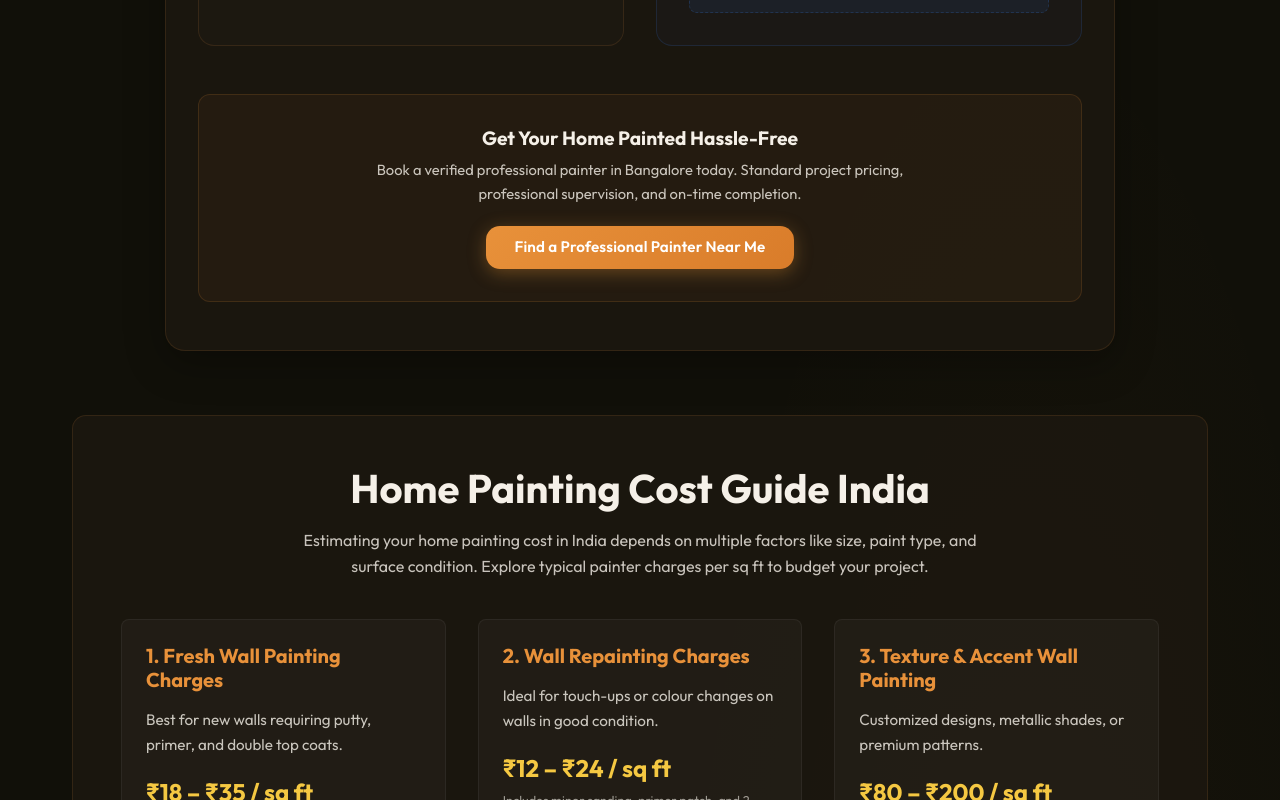
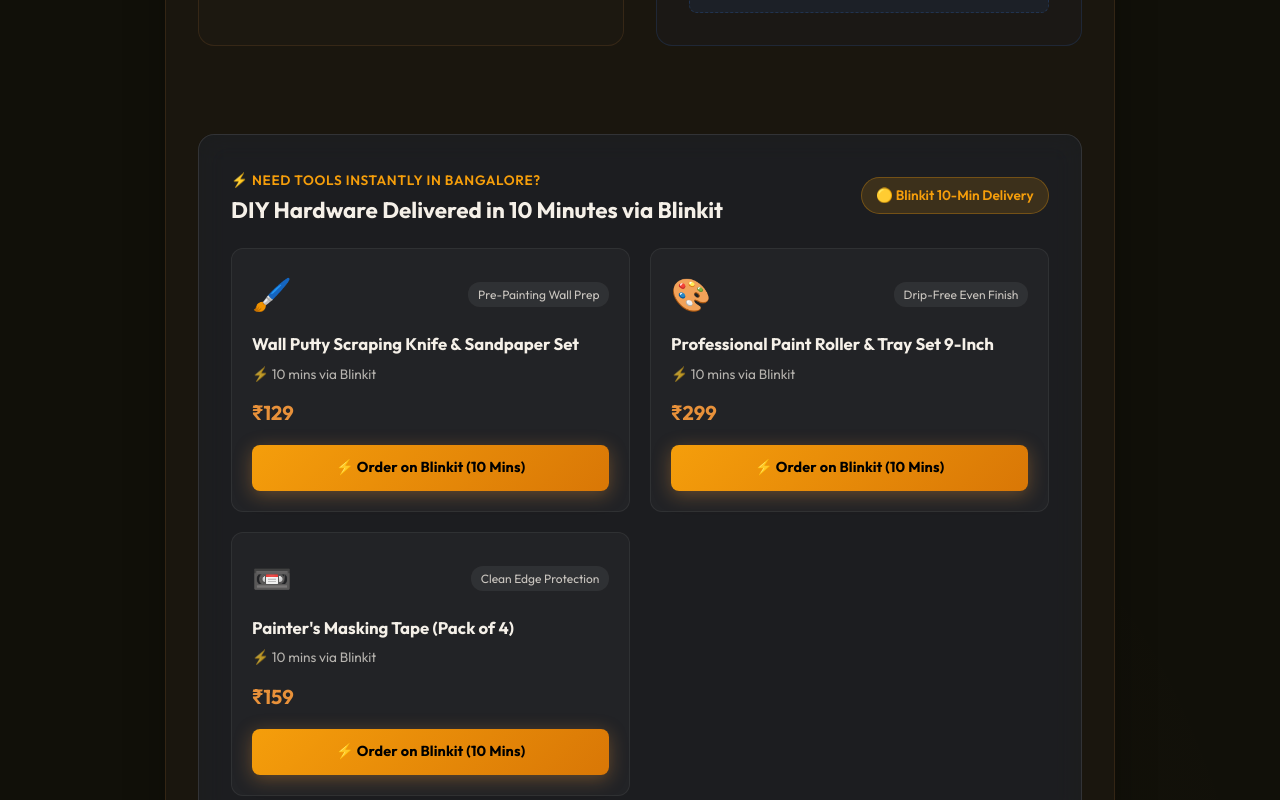
Before and after one commit to Sachidanand01/carpenterwala, a Next.js app: page /services/painting in a window 1280 px wide. Shown: the part 4760-5560 px from the top of the page. Built offline with nearby package versions, Linux system fonts and the light colour scheme; no server answers.

Commit message:
affliate program

```diff
--- /dev/null
+++ b/components/AffiliateToolsWidget.js
@@ -0,0 +1,203 @@
+'use client';
+
+const BLINKIT_CATALOG = {
+  plumbing: [
+    {
+      name: "Teflon Thread Seal Tape (Pack of 3)",
+      price: "₹89",
+      delivery: "⚡ 10 mins via Blinkit",
+      tag: "Must-have for Tap Leaks",
+      blinkitUrl: "https://blinkit.com/s/?q=teflon+tape",
+      image: "🛠️"
+    },
+    {
+      name: "Adjustable Pipe Wrench 10-Inch",
+      price: "₹349",
+      delivery: "⚡ 10-15 mins via Blinkit",
+      tag: "Heavy Duty Plumbing",
+      blinkitUrl: "https://blinkit.com/s/?q=pipe+wrench",
+      image: "🔧"
+    },
+    {
+      name: "Rubber Gasket Washer Assortment Kit",
+      price: "₹149",
+      delivery: "⚡ 10 mins via Blinkit",
+      tag: "Stops Flush Tank Drips",
+      blinkitUrl: "https://blinkit.com/s/?q=tap+washer",
+      image: "⚙️"
+    }
+  ],
+  electrical: [
+    {
+      name: "Digital Multimeter & Voltage Tester",
+      price: "₹299",
+      delivery: "⚡ 10 mins via Blinkit",
+      tag: "Voltage & Continuity Check",
+      blinkitUrl: "https://blinkit.com/s/?q=multimeter",
+      image: "⚡"
+    },
+    {
+      name: "Smart Wi-Fi Plug 16A with Power Monitor",
+      price: "₹799",
+      delivery: "⚡ 10 mins via Blinkit",
+      tag: "Stop Vampire Power Draw",
+      blinkitUrl: "https://blinkit.com/s/?q=smart+plug",
+      image: "🔌"
+    },
+    {
+      name: "Heavy Duty Spike Guard Extension Board",
+      price: "₹499",
+      delivery: "⚡ 10 mins via Blinkit",
+      tag: "Surge Protection",
+      blinkitUrl: "https://blinkit.com/s/?q=extension+board",
+      image: "🔋"
+    }
+  ],
+  painting: [
+    {
+      name: "Wall Putty Scraping Knife & Sandpaper Set",
+      price: "₹129",
+      delivery: "⚡ 10 mins via Blinkit",
+      tag: "Pre-Painting Wall Prep",
+      blinkitUrl: "https://blinkit.com/s/?q=putty+knife",
+      image: "🖌️"
+    },
+    {
+      name: "Professional Paint Roller & Tray Set 9-Inch",
+      price: "₹299",
+      delivery: "⚡ 10 mins via Blinkit",
+      tag: "Drip-Free Even Finish",
+      blinkitUrl: "https://blinkit.com/s/?q=paint+roller",
+      image: "🎨"
+    },
+    {
+      name: "Painter's Masking Tape (Pack of 4)",
+      price: "₹159",
+      delivery: "⚡ 10 mins via Blinkit",
+      tag: "Clean Edge Protection",
+      blinkitUrl: "https://blinkit.com/s/?q=masking+tape",
+      image: "📼"
+    }
+  ],
+  carpentry: [
+    {
+      name: "Multi-Bit Screwdriver & Allen Key Toolset",
+      price: "₹249",
+      delivery: "⚡ 10 mins via Blinkit",
+      tag: "Furniture Hinge Fixes",
+      blinkitUrl: "https://blinkit.com/s/?q=screwdriver+set",
+      image: "🪛"
+    },
+    {
+      name: "Fevicol Synthetic Wood Adhesive Glue",
+      price: "₹120",
+      delivery: "⚡ 10 mins via Blinkit",
+      tag: "Wood Joint Bonding",
+      blinkitUrl: "https://blinkit.com/s/?q=fevicol+wood+glue",
+      image: "🪚"
+    }
+  ]
+};
+
+export default function AffiliateToolsWidget({ category = 'plumbing' }) {
+  const tools = BLINKIT_CATALOG[category] || BLINKIT_CATALOG.plumbing;
+
+  const productSchema = {
+    "@context": "https://schema.org",
+    "@type": "ItemList",
+    "name": `Recommended DIY Tools on Blinkit for ${category.toUpperCase()}`,
+    "itemListElement": tools.map((tool, index) => ({
+      "@type": "ListItem",
+      "position": index + 1,
+      "item": {
+        "@type": "Product",
+        "name": tool.name,
+        "description": tool.tag,
+        "offers": {
+          "@type": "Offer",
+          "price": tool.price.replace(/[^0-9]/g, ''),
+          "priceCurrency": "INR",
+          "availability": "https://schema.org/InStock",
+          "url": tool.blinkitUrl
+        }
+      }
+    }))
+  };
+
+  return (
+    <div style={{
+      margin: '2.5rem 0',
+      padding: '2rem',
+      background: 'rgba(30, 41, 59, 0.4)',
+      border: '1px solid rgba(255, 255, 255, 0.1)',
+      borderRadius: '16px'
+    }} className="glass">
+      <script
+        type="application/ld+json"
+        dangerouslySetInnerHTML={{ __html: JSON.stringify(productSchema) }}
+      />
+
+      <div style={{ display: 'flex', alignItems: 'center', justifyContent: 'space-between', flexWrap: 'wrap', gap: '1rem', marginBottom: '1.5rem' }}>
+        <div>
+          <span style={{ fontSize: '0.85rem', fontWeight: 600, color: '#f59e0b', textTransform: 'uppercase', letterSpacing: '0.05em' }}>
+            ⚡ Need Tools Instantly in Bangalore?
+          </span>
+          <h3 style={{ fontSize: '1.4rem', marginTop: '0.25rem' }}>
+            DIY Hardware Delivered in 10 Minutes via Blinkit
+          </h3>
+        </div>
+        <span style={{ fontSize: '0.85rem', background: 'rgba(245, 158, 11, 0.15)', color: '#f59e0b', padding: '0.4rem 0.9rem', borderRadius: '20px', border: '1px solid rgba(245, 158, 11, 0.3)', fontWeight: 600 }}>
+          🟡 Blinkit 10-Min Delivery
+        </span>
+      </div>
+
+      <div style={{ display: 'grid', gridTemplateColumns: 'repeat(auto-fit, minmax(260px, 1fr))', gap: '1.25rem' }}>
+        {tools.map((tool, idx) => (
+          <div key={idx} style={{
+            background: 'rgba(255, 255, 255, 0.03)',
+            border: '1px solid rgba(255, 255, 255, 0.06)',
+            borderRadius: '12px',
+            padding: '1.25rem',
+            display: 'flex',
+            flexDirection: 'column',
+            justify: 'space-between'
+          }}>
+            <div>
+              <div style={{ display: 'flex', alignItems: 'center', justifyContent: 'space-between', marginBottom: '0.75rem' }}>
+                <span style={{ fontSize: '2rem' }}>{tool.image}</span>
+                <span style={{ fontSize: '0.75rem', opacity: 0.8, background: 'rgba(255,255,255,0.08)', padding: '0.2rem 0.6rem', borderRadius: '12px' }}>
+                  {tool.tag}
+                </span>
+              </div>
+              <h4 style={{ fontSize: '1.05rem', marginBottom: '0.5rem', lineHeight: '1.4' }}>{tool.name}</h4>
+              <p style={{ fontSize: '0.85rem', opacity: 0.7, marginBottom: '0.75rem' }}>{tool.delivery}</p>
+              <div style={{ fontSize: '1.25rem', fontWeight: 'bold', color: 'var(--primary)', marginBottom: '1rem' }}>
+                {tool.price}
+              </div>
+            </div>
+
+            <a
+              href={tool.blinkitUrl}
+              target="_blank"
+              rel="noopener noreferrer"
+              className="btn btn-primary"
+              style={{
+                textAlign: 'center',
+                padding: '0.7rem 1rem',
+                fontSize: '0.9rem',
+                fontWeight: 'bold',
+                background: 'linear-gradient(135deg, #f59e0b, #d97706)',
+                color: '#000',
+                border: 'none',
+                borderRadius: '8px',
+                display: 'block'
+              }}
+            >
+              ⚡ Order on Blinkit (10 Mins)
+            </a>
+          </div>
+        ))}
+      </div>
+    </div>
+  );
+}
--- a/components/DripCalculator.js
+++ b/components/DripCalculator.js
@@ -1,6 +1,7 @@
 'use client';
 import { useState, useEffect } from 'react';
 import Link from 'next/link';
+import AffiliateToolsWidget from '@/components/AffiliateToolsWidget';
 
 export default function DripCalculator() {
   const calcJsonLd = {
@@ -358,6 +359,9 @@ export default function DripCalculator() {
 
         </div>
 
+        {/* Quick-Commerce & E-Commerce Tools Affiliate Widget */}
+        <AffiliateToolsWidget category="plumbing" />
+
         {/* Call to action */}
         <div style={{
           textAlign: 'center',
--- a/components/ElectricityCalculator.js
+++ b/components/ElectricityCalculator.js
@@ -1,6 +1,7 @@
 'use client';
 import { useState, useEffect } from 'react';
 import Link from 'next/link';
+import AffiliateToolsWidget from '@/components/AffiliateToolsWidget';
 
 export default function ElectricityCalculator() {
   const calcJsonLd = {
@@ -397,6 +398,9 @@ export default function ElectricityCalculator() {
 
         </div>
 
+        {/* Quick-Commerce & E-Commerce Tools Affiliate Widget */}
+        <AffiliateToolsWidget category="electrical" />
+
         {/* Call to action */}
         <div style={{
           textAlign: 'center',
--- a/components/PaintCalculator.js
+++ b/components/PaintCalculator.js
@@ -1,6 +1,7 @@
 'use client';
 import { useState, useEffect } from 'react';
 import Link from 'next/link';
+import AffiliateToolsWidget from '@/components/AffiliateToolsWidget';
 
 export default function PaintCalculator() {
   const calcJsonLd = {
@@ -612,6 +613,9 @@ export default function PaintCalculator() {
           </div>
         </div>
 
+        {/* Quick-Commerce & E-Commerce Tools Affiliate Widget */}
+        <AffiliateToolsWidget category="painting" />
+
         {/* Call to action */}
         <div style={{
           textAlign: 'center',
```
